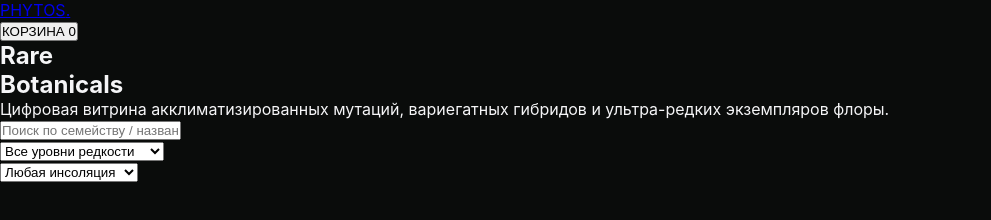
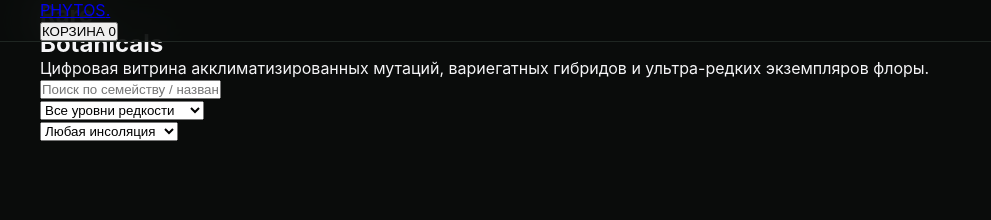
Before and after one commit to nastyazuykova/flora-rare2, a plain HTML site: page index.html in a window 1280 px wide. Shown: the whole page, without its empty margins (0-991 px from the left). Drawn offline with Linux system fonts and the light colour scheme.

Commit message:
реализовал стеклянный эффект (blur) и фиксацию для шапки сайта

```diff
--- a/css/style.css
+++ b/css/style.css
@@ -24,3 +24,20 @@ body {
     overflow-x: hidden;
     -webkit-font-smoothing: antialiased;
 }
+
+.header__container, .hero__container, .controls__container, .gallery__container {
+    max-width: 1400px;
+    margin: 0 auto;
+    padding: 0 40px;
+}
+
+
+.header {
+    border-bottom: 1px solid var(--border-color);
+    position: fixed;
+    top: 0;
+    left: 0;
+    width: 100%;
+    z-index: 1000;
+    background: rgba(10, 12, 11, 0.85);
+    backdrop-filter: blur(20px);
```
